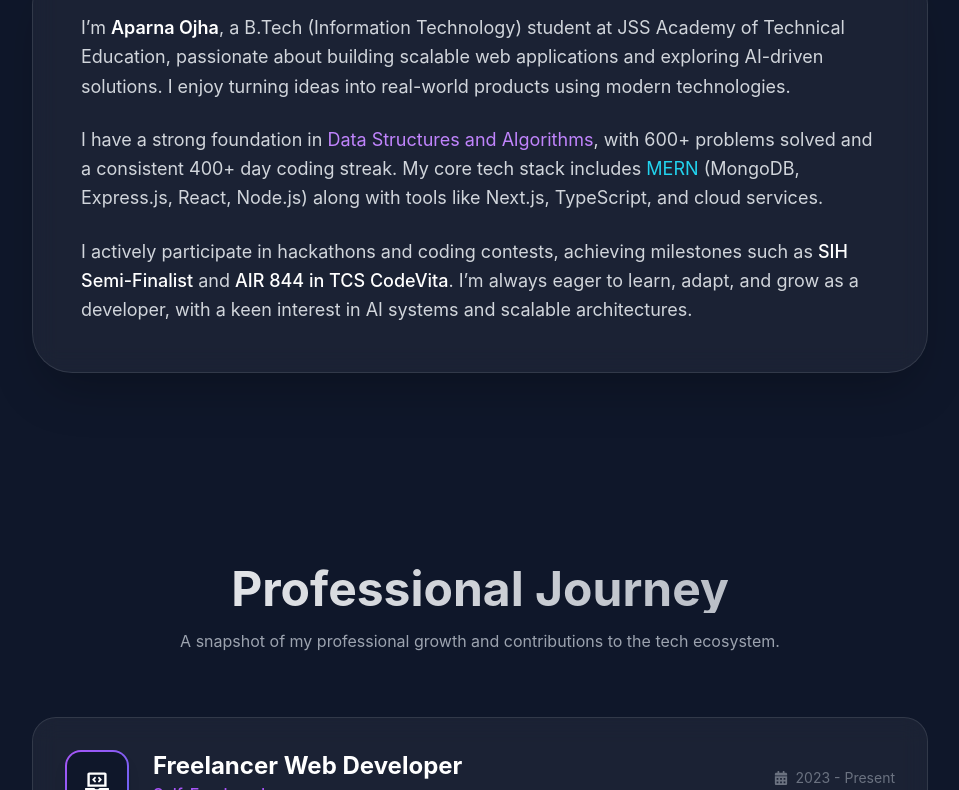
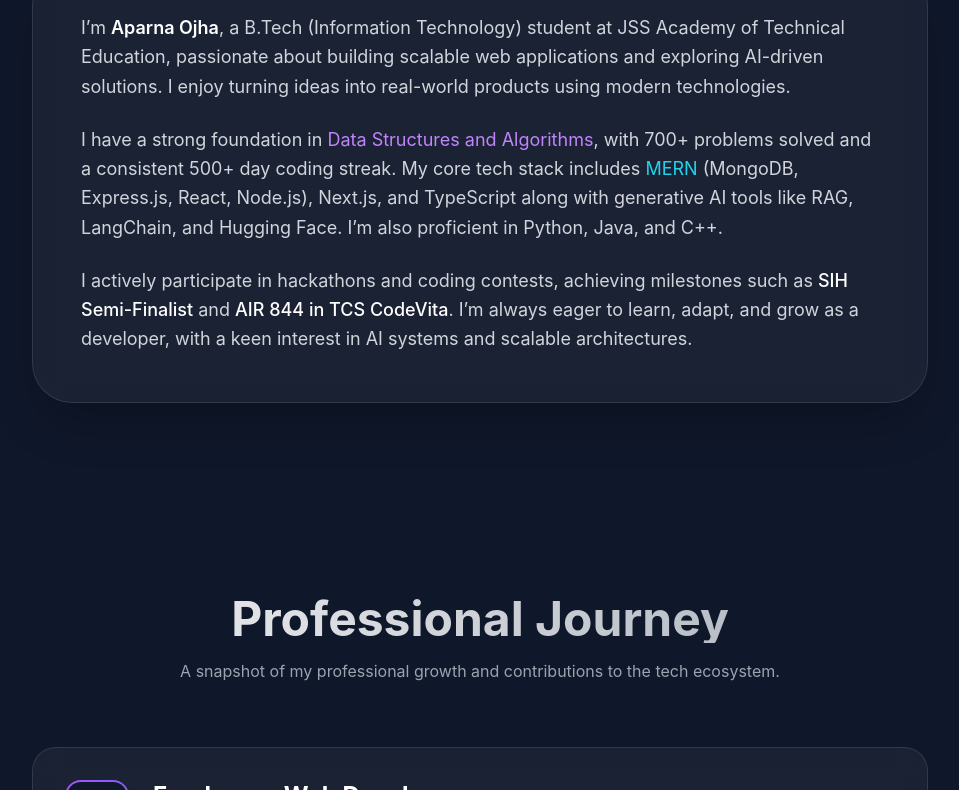
Before and after one commit to iamaparnaojha/myportfolio, a React (Vite) app: page / in a window 1280 px wide. Shown: the part 970-1760 px from the top of the page, without its empty margins (160-1119 px from the left). Built offline with nearby package versions, Linux system fonts and the light colour scheme.

Commit message:
Updated resume

```diff
--- a/src/components/About.jsx
+++ b/src/components/About.jsx
@@ -28,7 +28,7 @@
              I’m <span className="text-white font-semibold">Aparna Ojha</span>, a B.Tech (Information Technology) student at JSS Academy of Technical Education, passionate about building scalable web applications and exploring AI-driven solutions. I enjoy turning ideas into real-world products using modern technologies.
             </p>
             <p>
-              I have a strong foundation in <span className="text-purple-400">Data Structures and Algorithms</span>, with 600+ problems solved and a consistent 400+ day coding streak. My core tech stack includes <span className="text-cyan-400">MERN</span> (MongoDB, Express.js, React, Node.js) along with tools like Next.js, TypeScript, and cloud services.
+              I have a strong foundation in <span className="text-purple-400">Data Structures and Algorithms</span>, with 700+ problems solved and a consistent 500+ day coding streak. My core tech stack includes <span className="text-cyan-400">MERN</span> (MongoDB, Express.js, React, Node.js), Next.js, and TypeScript along with generative AI tools like RAG, LangChain, and Hugging Face. I’m also proficient in Python, Java, and C++.
             </p>
             <p>
               I actively participate in hackathons and coding contests, achieving milestones such as <span className="text-white font-medium">SIH Semi-Finalist</span> and <span className="text-white font-medium">AIR 844 in TCS CodeVita</span>. I’m always eager to learn, adapt, and grow as a developer, with a keen interest in AI systems and scalable architectures.
--- a/src/components/Achievements.jsx
+++ b/src/components/Achievements.jsx
@@ -26,13 +26,13 @@
       icon: <FaAward className="text-4xl text-blue-500" />
     },
     {
-      title: "600+ Problems Solved",
-      description: "Solved over 600 problems across platforms like LeetCode and GeeksforGeeks",
+      title: "700+ Problems Solved",
+      description: "Solved over 700 problems across platforms like LeetCode and GeeksforGeeks",
       icon: <FaCheckCircle className="text-4xl text-green-500" />
     },
     {
-      title: "450+ Days Learning Streak",
-      description: "Maintained a 450+ day consistent learning streak, demonstrating dedication and persistence",
+      title: "500+ Days Learning Streak",
+      description: "Maintained a 500+ day consistent learning streak, demonstrating dedication and persistence",
       icon: <FaFire className="text-4xl text-red-500" />
     },
 {
--- a/src/components/Projects.jsx
+++ b/src/components/Projects.jsx
@@ -28,7 +28,15 @@
       github: "https://github.com/iamaparnaojha/artify",
       demo: "https://artify-1.onrender.com/"
     },
-    {
+     {
+      title: "StudyBuddy - AI Study Assistant(FlashLearn)",
+      description: "An AI-powered study assistant that helps students learn more effectively by providing personalized study resources, quizzes, and progress tracking. Built with a focus on user engagement and adaptive learning techniques.",
+      tech: ["MongoDB", "Express.js", "React", "Node.js", "Youtube Data API", "AI services"],
+      bgColor: "from-yellow-500 to-blue-500",
+      github: "https://github.com/iamaparnaojha/studybuddy",
+      demo: "https://flash-learn-ten.vercel.app/"
+    },
+{
       title: "SmartCalendar- Interactive calendar",
       description: "An interactive calendar with smooth animations, reminders, favorite dates, holiday markers, dates highlighting and smart notes feature.",
       tech: ["Next.js", "TypeScript", "Tailwind CSS"],
@@ -44,14 +52,7 @@
       github: "https://github.com/iamaparnaojha/Moneysphere",
       demo: "https://moneysphere-ten.vercel.app//"
     },
-    {
-      title: "StudyBuddy - AI Study Assistant(FlashLearn)",
-      description: "An AI-powered study assistant that helps students learn more effectively by providing personalized study resources, quizzes, and progress tracking. Built with a focus on user engagement and adaptive learning techniques.",
-      tech: ["MongoDB", "Express.js", "React", "Node.js", "Youtube Data API", "AI services"],
-      bgColor: "from-yellow-500 to-blue-500",
-      github: "https://github.com/iamaparnaojha/studybuddy",
-      demo: "https://flash-learn-ten.vercel.app/"
-    },
+
     {
       title: "Mini Audit Trail Generator",
       description: "A minimal full-stack app that tracks text changes and produces an audit trail of added and removed words per version.",
@@ -78,13 +79,21 @@
       demo: "https://iamaparnaojha.github.io/Moon/"
     },
     {
-      title: "Healthcare Appointment System",
-      description: "An ongoing project focused on streamlining doctor-patient appointments, making healthcare services more accessible (In Development).",
-      tech: ["React", "Node.js", "MongoDB", "Express.js"],
-      bgColor: "from-yellow-500 to-pink-500",
-      github: "https://github.com/iamaparnaojha/Healthcare",
-      demo: "https://iamaparnaojha.github.io/Healthcare/"
-    },
+  title: "CoWrite",
+  description: "An AI-powered collaborative writing platform that helps users create, edit, and refine content efficiently with a clean editor, real-time assistance, and productivity-focused workflows.",
+  tech: ["React", "Node.js", "MongoDB", "Express.js"],
+  bgColor: "from-violet-500 to-purple-600",
+  github: "https://github.com/iamaparnaojha/CoWrite",
+  demo: "https://co-write-sooty.vercel.app/"
+},
+{
+  title: "FlowAxis",
+  description: "A modern workflow and project management application designed to streamline task organization, progress tracking, and team collaboration through an intuitive and responsive interface.",
+  tech: ["React", "Node.js", "MongoDB", "Express.js"],
+  bgColor: "from-cyan-500 to-blue-600",
+  github: "https://github.com/iamaparnaojha/Flowaxis",
+  demo: "https://flowaxis-lyart.vercel.app/"
+},
     {
       title: "Spotify Clone",
       description: "Explored frontend basics by building a Spotify clone using HTML, CSS & JS during my learning phase",
```
Also changed, not shown: 1 other file (tests, documents, lock files or other folders).
